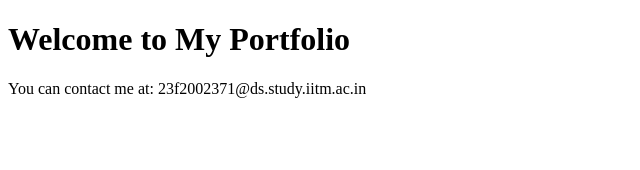
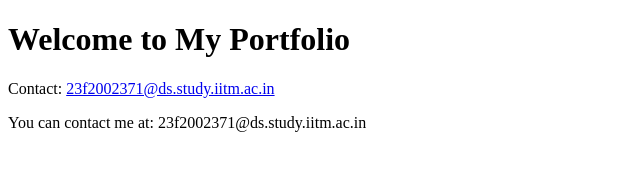
Before and after one commit to 23f2002371/my-portfolio, a plain HTML site: page index.html in a window 1280 px wide. Shown: the whole page, without its empty margins (0-640 px from the left). Drawn offline with Linux system fonts and the light colour scheme.

Commit message:
Update index.html

```diff
--- a/index.html
+++ b/index.html
@@ -5,6 +5,8 @@
 </head>
 <body>
   <h1>Welcome to My Portfolio</h1>
+  <p>Contact: <a href="mailto:23f2002371@ds.study.iitm.ac.in">23f2002371@ds.study.iitm.ac.in</a></p>
+
   <p>You can contact me at: <!--email_off-->23f2002371@ds.study.iitm.ac.in<!--/email_off--></p>
 </body>
 </html>
```
